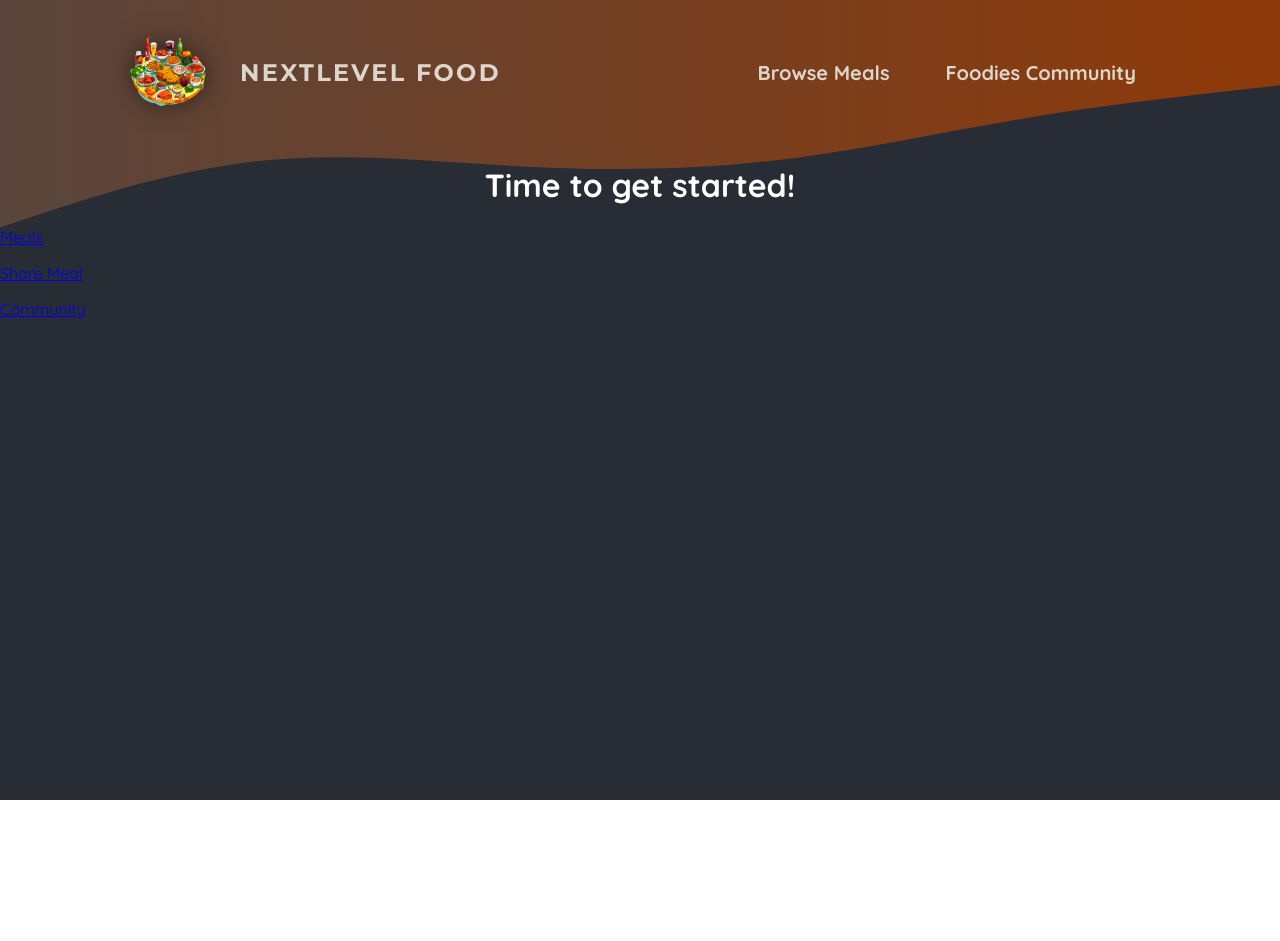
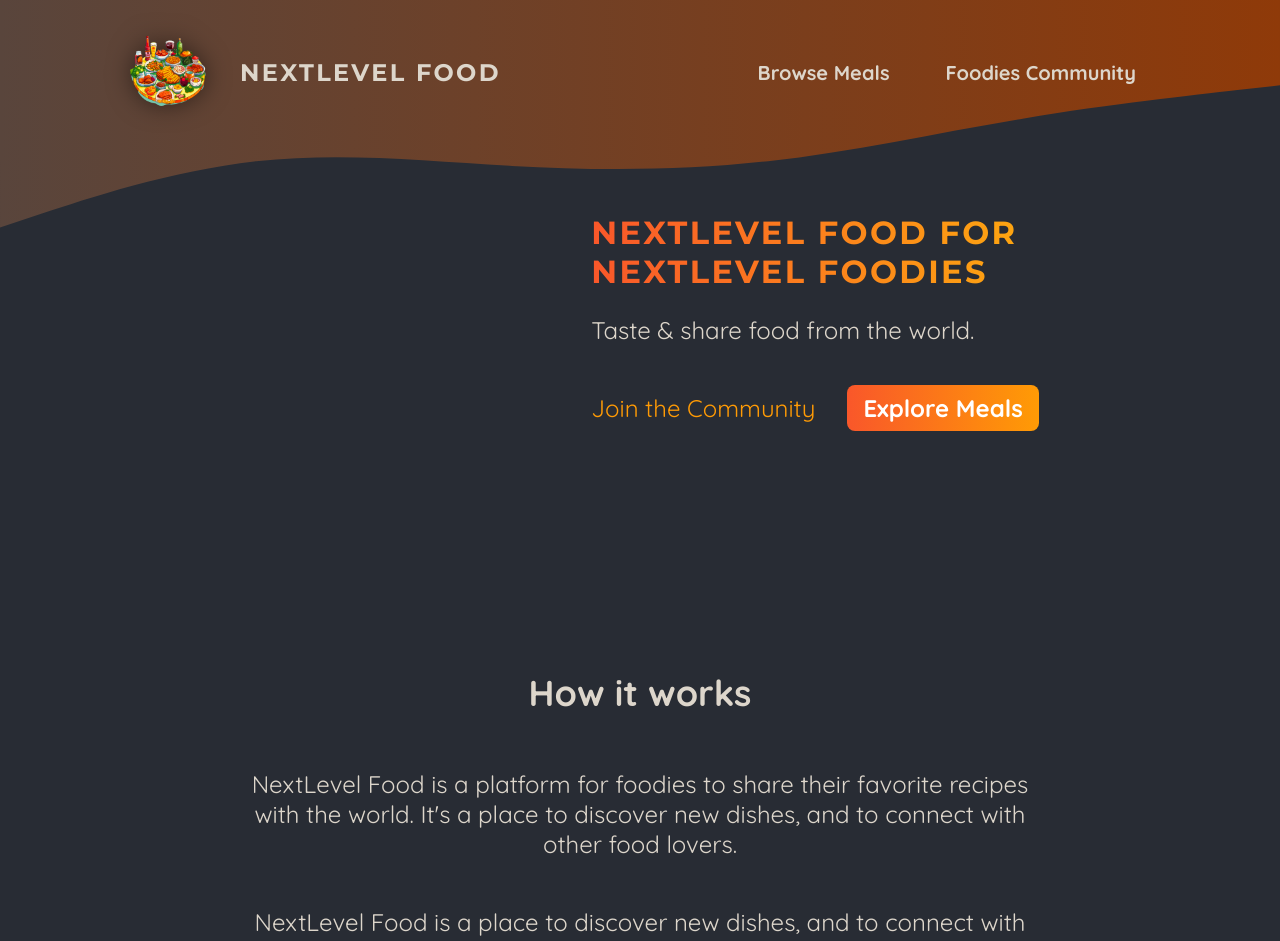
Before and after one commit to jchou68/foodie-blog, a Next.js app: page / in a window 1280 px wide. Shown: the top 941 px of the page. Before the commit the page ends 800 px from the top, so only its background shows below. Built offline with nearby package versions, Linux system fonts and the light colour scheme.

Commit message:
Updated homepage

```diff
--- a/app/page.js
+++ b/app/page.js
@@ -1,20 +1,52 @@
 import Link from 'next/link';
+
+import classes from './page.module.css';
 
 export default function Home() {
     return (
+        <>
+            <header className={classes.header}>
+                <div className={classes.slideshow}></div>
+                <div>
+                    <div className={classes.hero}>
+                        <h1>NextLevel Food for NextLevel Foodies</h1>
+                        <p>Taste & share food from the world.</p>
+                    </div>
+                    <div className={classes.cta}>
+                        <Link href="/community">Join the Community</Link>
+                        <Link href="/meals">Explore Meals</Link>
+                    </div>
+                </div>
+            </header>
             <main>
-            <h1 style={{ color: 'white', textAlign: 'center' }}>
-                Time to get started!
-            </h1>
+                <section className={classes.section}>
+                    <h2>How it works</h2>
                     <p>
-                <Link href="/meals">Meals</Link>
+                        NextLevel Food is a platform for foodies to share their
+                        favorite recipes with the world. It&apos;s a place to
+                        discover new dishes, and to connect with other food
+                        lovers.
                     </p>
                     <p>
-                <Link href="/meals/shared">Share Meal</Link>
+                        NextLevel Food is a place to discover new dishes, and to
+                        connect with other food lovers.
+                    </p>
+                </section>
+
+                <section className={classes.section}>
+                    <h2>Why NextLevel Food?</h2>
+                    <p>
+                        NextLevel Food is a platform for foodies to share their
+                        favorite recipes with the world. It&apos;s a place to
+                        discover new dishes, and to connect with other food
+                        lovers.
                     </p>
                     <p>
-                <Link href="/community">Community</Link>
+                        NextLevel Food is a place to discover new dishes, and to
+                        connect with other food lovers.
                     </p>
+                </section>
             </main>
+        </>
     );
 }
--- /dev/null
+++ b/app/page.module.css
@@ -0,0 +1,75 @@
+.header {
+  display: flex;
+  gap: 3rem;
+  margin: 3rem auto;
+  width: 90%;
+  max-width: 75rem;
+}
+
+.slideshow {
+  width: 40rem;
+  height: 25rem;
+}
+
+.hero {
+  color: #ddd6cb;
+  font-size: 1.5rem;
+}
+
+.hero h1 {
+  font-size: 2rem;
+  font-weight: bold;
+  font-family: 'Montserrat', sans-serif;
+  letter-spacing: 0.15rem;
+  text-transform: uppercase;
+  background: linear-gradient(90deg, #f9572a, #ffc905);
+  background-clip: text;
+  -webkit-background-clip: text;
+  -webkit-text-fill-color: transparent;
+}
+
+.cta {
+  font-size: 1.5rem;
+  display: flex;
+  gap: 1rem;
+}
+
+.cta a {
+  display: inline-block;
+  margin-top: 1rem;
+  padding: 0.5rem 1rem;
+  border-radius: 0.5rem;
+  background: linear-gradient(90deg, #f9572a, #ff9b05);
+  color: #ffffff;
+  font-weight: bold;
+  text-decoration: none;
+}
+
+.cta a:hover,
+.cta a:active {
+  background: linear-gradient(90deg, #fd4715, #f9b241);
+}
+
+.cta a:first-child {
+  background: transparent;
+  font-weight: normal;
+  color: #ff9b05;
+  padding-left: 0;
+}
+
+.cta a:first-child:hover,
+.cta a:first-child:active {
+  background: transparent;
+  color: #f9b241;
+}
+
+.section {
+  display: flex;
+  flex-direction: column;
+  color: #ddd6cb;
+  font-size: 1.5rem;
+  max-width: 50rem;
+  width: 90%;
+  margin: 2rem auto;
+  text-align: center;
+}
```
Lines whose indentation alone changed are shown as unchanged.
